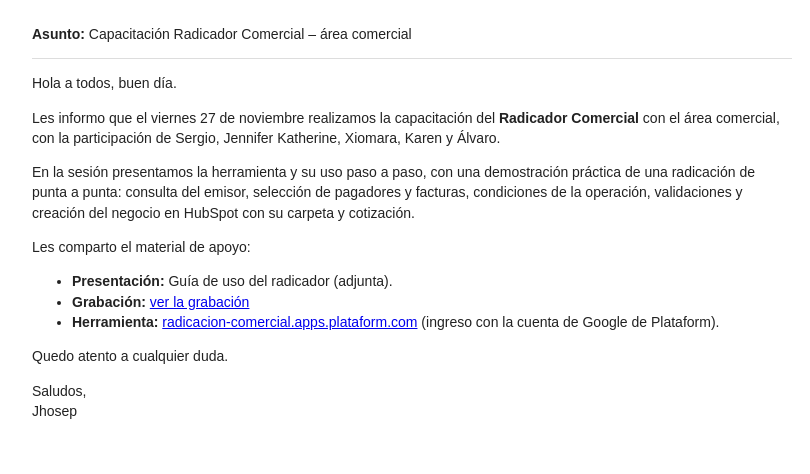
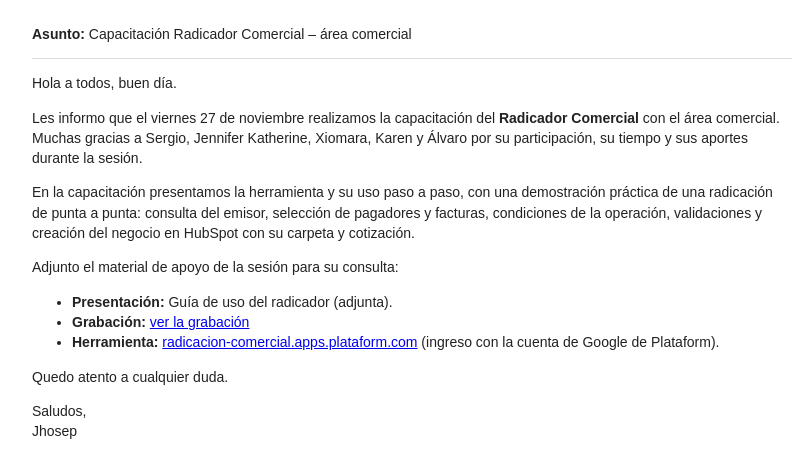
Before and after one commit to JhosepArenales/Plataform, a plain HTML site: page entregables/Correo_capacitacion_radicador.html in a window 1280 px wide. Shown: the whole page, without its empty margins (228-1038 px from the left). Drawn offline with Linux system fonts and the light colour scheme.

Commit message:
Correo de capacitacion: agradecimiento y material adjunto
Co-Authored-By: Claude Opus 5.5 <noreply@anthropic.com>
Claude-Session: https://claude.ai/code/session_01TE8bHRVdxoG6EWQxWUfy8p

```diff
--- a/entregables/Correo_capacitacion_radicador.html
+++ b/entregables/Correo_capacitacion_radicador.html
@@ -4,9 +4,9 @@
 <p><b>Asunto:</b> Capacitación Radicador Comercial – área comercial</p>
 <hr style="border:0;border-top:1px solid #ddd">
 <p>Hola a todos, buen día.</p>
-<p>Les informo que el viernes 27 de noviembre realizamos la capacitación del <b>Radicador Comercial</b> con el área comercial, con la participación de Sergio, Jennifer Katherine, Xiomara, Karen y Álvaro.</p>
-<p>En la sesión presentamos la herramienta y su uso paso a paso, con una demostración práctica de una radicación de punta a punta: consulta del emisor, selección de pagadores y facturas, condiciones de la operación, validaciones y creación del negocio en HubSpot con su carpeta y cotización.</p>
-<p>Les comparto el material de apoyo:</p>
+<p>Les informo que el viernes 27 de noviembre realizamos la capacitación del <b>Radicador Comercial</b> con el área comercial. Muchas gracias a Sergio, Jennifer Katherine, Xiomara, Karen y Álvaro por su participación, su tiempo y sus aportes durante la sesión.</p>
+<p>En la capacitación presentamos la herramienta y su uso paso a paso, con una demostración práctica de una radicación de punta a punta: consulta del emisor, selección de pagadores y facturas, condiciones de la operación, validaciones y creación del negocio en HubSpot con su carpeta y cotización.</p>
+<p>Adjunto el material de apoyo de la sesión para su consulta:</p>
 <ul>
 <li><b>Presentación:</b> Guía de uso del radicador (adjunta).</li>
 <li><b>Grabación:</b> <a href="https://drive.google.com/file/d/1_lQb5lrmG1jEK_zf4i8YA9sNvA-Jrk4e/view">ver la grabación</a></li>
```
